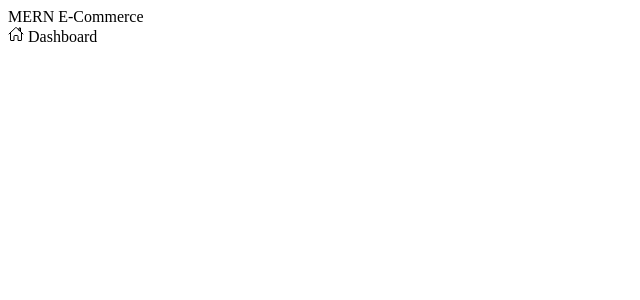
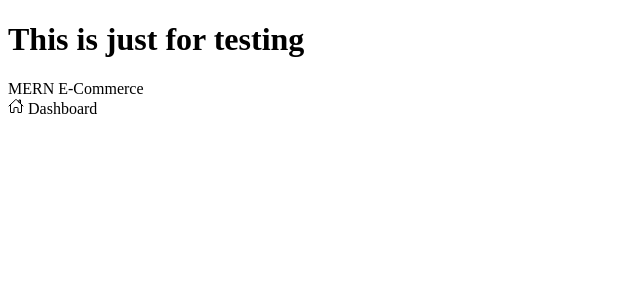
Before and after one commit to Sheikh-Basit/mern-ecommerce-app, a React (Vite) app in the folder client/: page / in a window 1280 px wide. Shown: the top 300 px of the page, without its empty margins (0-640 px from the left). Built offline with nearby package versions, Linux system fonts and the light colour scheme.

Commit message:
not important coment

```diff
--- a/client/src/App.jsx
+++ b/client/src/App.jsx
@@ -8,7 +8,7 @@ function App() {
   return (
     <Router>
     <div className='container-fluid flex'>
-
+      <h1>This is just for testing</h1>
     <MainPage/>
     </div>
     </Router>
```
